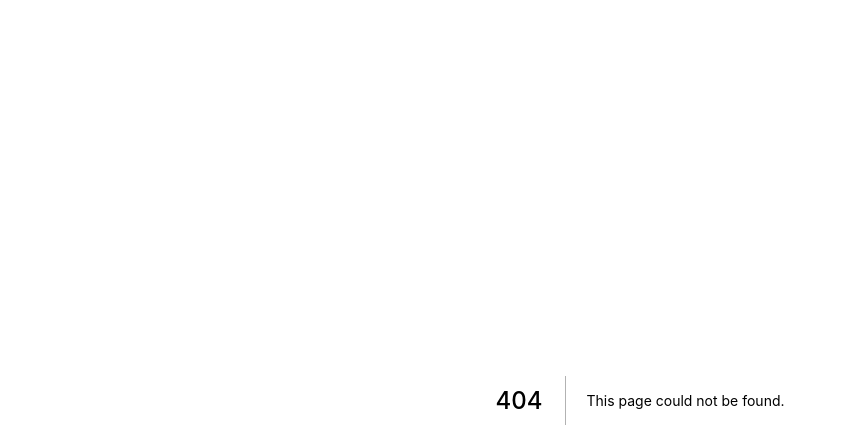
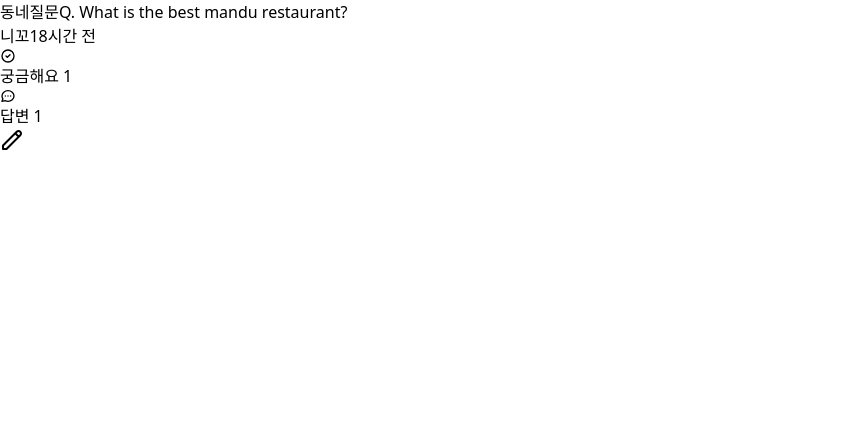
Before and after one commit to hyeyum0312/carrot-market, a Next.js app in the folder carrot-market/: page /comunity in a window 1280 px wide. Before the commit this address had no page. Shown: the top 448 px of the page, without its empty margins (0-847 px from the left). Built offline with nearby package versions, Linux system fonts and the light colour scheme.

Commit message:
커뮤니티 파일생성

```diff
--- /dev/null
+++ b/carrot-market/pages/comunity/index.tsx
@@ -0,0 +1,72 @@
+import type { NextPage } from "next";
+
+const Community: NextPage = () => {
+    return (
+        <div>
+            <div>
+                <span>동네질문</span>
+                <span>
+          <span>Q.</span> What is the best mandu restaurant?
+        </span>
+                <div>
+                    <span>니꼬</span>
+                    <span>18시간 전</span>
+                </div>
+                <div>
+          <span>
+            <svg
+                className="w-4 h-4"
+                fill="none"
+                stroke="currentColor"
+                viewBox="0 0 24 24"
+                xmlns="http://www.w3.org/2000/svg"
+            >
+              <path
+                  strokeLinecap="round"
+                  strokeLinejoin="round"
+                  strokeWidth="2"
+                  d="M9 12l2 2 4-4m6 2a9 9 0 11-18 0 9 9 0 0118 0z"
+              ></path>
+            </svg>
+            <span>궁금해요 1</span>
+          </span>
+                    <span>
+            <svg
+                className="w-4 h-4"
+                fill="none"
+                stroke="currentColor"
+                viewBox="0 0 24 24"
+                xmlns="http://www.w3.org/2000/svg"
+            >
+              <path
+                  strokeLinecap="round"
+                  strokeLinejoin="round"
+                  strokeWidth="2"
+                  d="M8 12h.01M12 12h.01M16 12h.01M21 12c0 4.418-4.03 8-9 8a9.863 9.863 0 01-4.255-.949L3 20l1.395-3.72C3.512 15.042 3 13.574 3 12c0-4.418 4.03-8 9-8s9 3.582 9 8z"
+              ></path>
+            </svg>
+            <span>답변 1</span>
+          </span>
+                </div>
+            </div>
+            <button>
+                <svg
+                    className="w-6 h-6"
+                    fill="none"
+                    stroke="currentColor"
+                    viewBox="0 0 24 24"
+                    xmlns="http://www.w3.org/2000/svg"
+                >
+                    <path
+                        strokeLinecap="round"
+                        strokeLinejoin="round"
+                        strokeWidth="2"
+                        d="M15.232 5.232l3.536 3.536m-2.036-5.036a2.5 2.5 0 113.536 3.536L6.5 21.036H3v-3.572L16.732 3.732z"
+                    ></path>
+                </svg>
+            </button>
+        </div>
+    );
+};
+
+export default Community;
```
